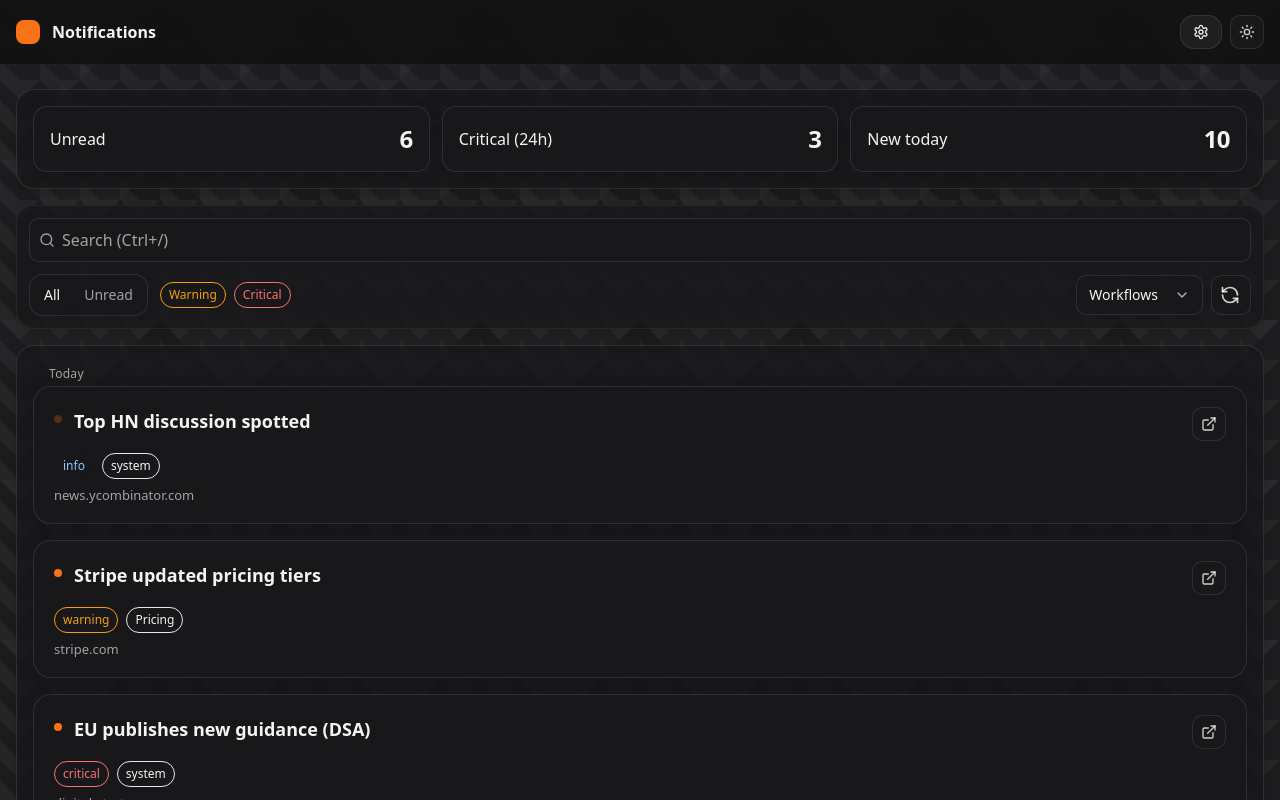
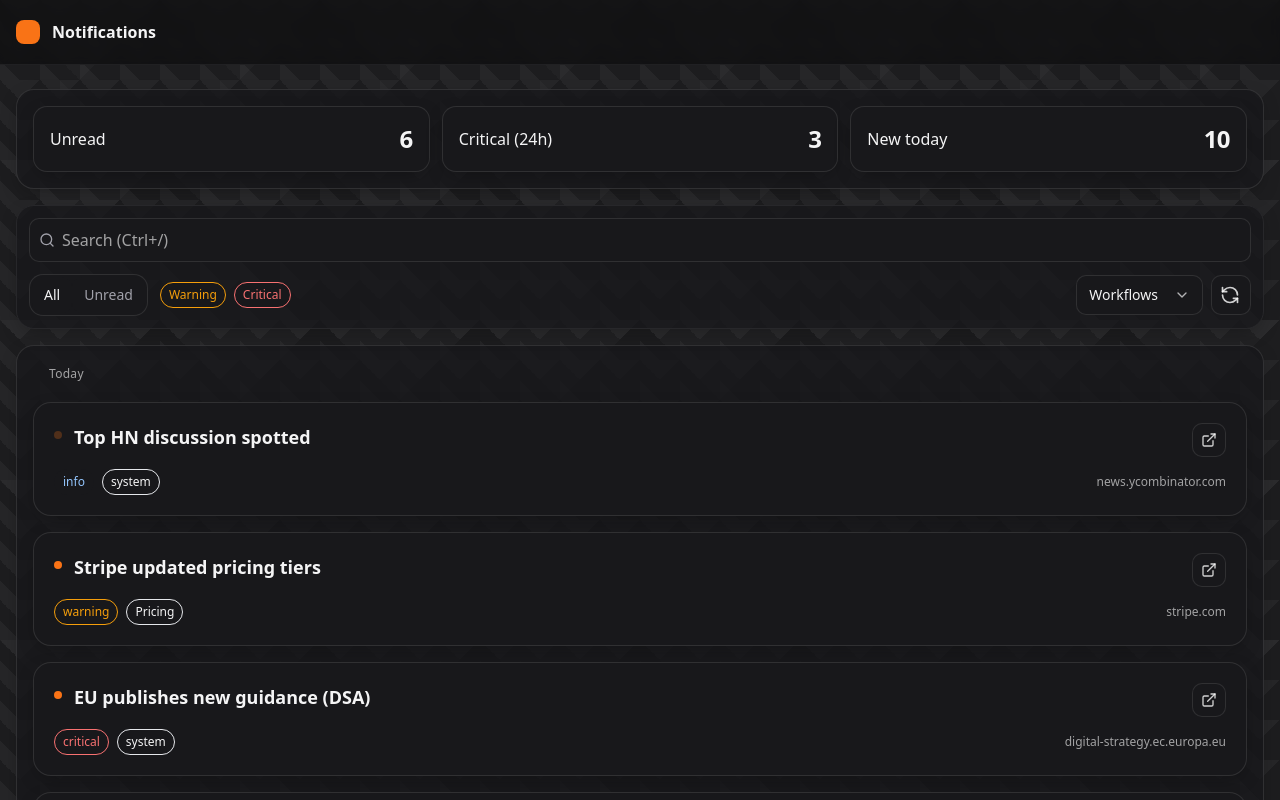
Before and after one commit to MMnemonic/kadoa-assignment, a React (Vite) app: page /notifications in a window 1280 px wide. Shown: the top 800 px of the page. Built offline with nearby package versions, Linux system fonts and the light colour scheme.

Commit message:
UX: clean skins, theme options and settings

```diff
--- a/src/App.tsx
+++ b/src/App.tsx
@@ -1,13 +1,9 @@
 import { useRef } from 'react'
 import { BrowserRouter, Navigate, Route, Routes, Link } from 'react-router-dom'
-import { Sun, Moon, Settings } from 'lucide-react'
-import { useUi } from './store/useUi'
 import './styles/tailwind.css'
 import NotificationsPage from './routes/NotificationsPage'
-import SettingsNotificationsPage from './routes/SettingsNotificationsPage'
 
 function TopBar() {
-	const { theme, setTheme } = useUi()
 	return (
 		<div data-topbar="true" className="sticky top-0 z-50 border-b border-[rgb(var(--border))]/70 backdrop-blur bg-[rgb(var(--bg-canvas))]/80">
 			<div className="mx-auto max-w-7xl px-4 h-16 flex items-center justify-between">
@@ -16,10 +12,7 @@ function TopBar() {
 					<h1 className="text-base font-semibold"><Link to="/notifications" aria-label="Go to notifications" className="hover:underline">Notifications</Link></h1>
 				</div>
 				<div className="flex items-center gap-2">
-					<Link to="/settings" aria-label="Open settings" className="ui-btn ui-btn--ghost"><Settings className="h-4 w-4" /></Link>
-					<button className="ui-iconbtn" aria-label="Toggle theme" onClick={() => setTheme(theme === 'light' ? 'dark' : 'light')}>
-						{theme === 'light' ? <Moon className="h-4 w-4" /> : <Sun className="h-4 w-4" />}
-					</button>
+					{/* settings/theme removed */}
 				</div>
 			</div>
 		</div>
@@ -35,7 +28,6 @@ function Shell() {
 				<Routes>
 					<Route path="/" element={<Navigate to="/notifications" replace />} />
 					<Route path="/notifications" element={<NotificationsPage containerRef={containerRef} />} />
-					<Route path="/settings" element={<SettingsNotificationsPage />} />
 					<Route path="*" element={<Navigate to="/notifications" replace />} />
 				</Routes>
 			</main>
--- a/src/components/NotificationItem.tsx
+++ b/src/components/NotificationItem.tsx
@@ -110,20 +110,18 @@ export default function NotificationItem({ item, onOpen, n, selectedId, onExtern
 					)}
 				</div>
 
-				<div className="tags-row">
-					{severityChip(data.severity)}
-					{tags.map((t, i) => (
-						<span key={`${t}-${i}`} className="ui-chip">{t}</span>
-					))}
+				{/* Bottom row: labels left, domain right */}
+				<div className="mt-3 flex items-center justify-between gap-3">
+					<div className="flex items-center gap-2 flex-wrap">
+						{severityChip(data.severity)}
+						{tags.map((t, i) => (
+							<span key={`${t}-${i}`} className="ui-chip">{t}</span>
+						))}
+					</div>
+					<div className="text-xs text-[rgb(var(--text-muted))] dark:text-white/60 truncate ml-auto">
+						{domain}
+					</div>
 				</div>
-
-				{(domain || timeago) && (
-					<div className="meta-row">
-						{domain && <span className="truncate">{domain}</span>}
-						{domain && timeago && <span className="meta-dot" />}
-						{timeago && <span>{timeago}</span>}
-					</div>
-				)}
 			</div>
 		</article>
 	)
--- a/src/main.tsx
+++ b/src/main.tsx
@@ -1,15 +1,20 @@
 import { StrictMode } from 'react'
 import { createRoot } from 'react-dom/client'
 import App from './App'
-import { applySkinToDocument, getInitialSkin, getInitialTheme } from './theme/skins'
 import { ErrorBoundary } from './shared/ErrorBoundary'
 import './styles/tailwind.css'
 
 // Global error hooks for visibility during dev
-window.addEventListener('error', (e) => console.error('window.onerror', (e as any).error || e))
-window.addEventListener('unhandledrejection', (e) => console.error('unhandledrejection', (e as any).reason))
+window.addEventListener('error', (e: ErrorEvent) => console.error('window.onerror', e.error || e))
+window.addEventListener('unhandledrejection', (e: PromiseRejectionEvent) => console.error('unhandledrejection', e.reason))
 
-applySkinToDocument(getInitialSkin(), getInitialTheme())
+// Force dark theme by default
+if (typeof document !== 'undefined') {
+	document.documentElement.classList.add('dark')
+	document.documentElement.setAttribute('data-theme', 'dark')
+	document.documentElement.setAttribute('data-skin', 'kadoa')
+	document.body.setAttribute('data-skin', 'kadoa')
+}
 
 createRoot(document.getElementById('root')!).render(
 	<StrictMode>
--- a/src/routes/SettingsNotificationsPage.tsx
+++ /dev/null
@@ -1,36 +0,0 @@
-import { useUi } from '../store/useUi'
-import { Link } from 'react-router-dom'
-
-export default function SettingsNotificationsPage() {
-	const { theme, setTheme, density, setDensity } = useUi()
-
-	// apply density to document
-	if (typeof document !== 'undefined') {
-		document.documentElement.setAttribute('data-density', density)
-	}
-
-	return (
-		<div className="space-y-4">
-			<div className="mb-6">
-				<Link to="/notifications" className="ui-btn ui-btn--ghost h-10 px-4">{'< Back'}</Link>
-			</div>
-			<h2 className="text-sm font-semibold">Appearance</h2>
-			<div className="ui-card p-4 space-y-3">
-				<div className="flex items-center justify-between">
-					<label>Theme</label>
-					<div className="ui-seg" role="group" aria-label="Theme">
-						<button className="ui-segitem" data-active={theme==='light'} aria-pressed={theme==='light'} onClick={()=>setTheme('light')}>Light</button>
-						<button className="ui-segitem" data-active={theme==='dark'} aria-pressed={theme==='dark'} onClick={()=>setTheme('dark')}>Dark</button>
-					</div>
-				</div>
-				<div className="flex items-center justify-between">
-					<label>Density</label>
-					<div className="ui-seg" role="group" aria-label="Density">
-						<button className="ui-segitem" data-active={density==='comfortable'} aria-pressed={density==='comfortable'} onClick={()=>setDensity('comfortable')}>Comfort</button>
-						<button className="ui-segitem" data-active={density==='compact'} aria-pressed={density==='compact'} onClick={()=>setDensity('compact')}>Compact</button>
-					</div>
-				</div>
-			</div>
-		</div>
-	)
-}
--- a/src/store/useUi.ts
+++ /dev/null
@@ -1,31 +0,0 @@
-import { create } from 'zustand'
-import { applySkinToDocument, getInitialSkin, getInitialTheme, type Skin, type Theme } from '../theme/skins'
-
-type Density = 'comfortable' | 'compact'
-
-type UiState = {
-	skin: Skin
-	theme: Theme
-	density: Density
-	lastSeenAt: string
-	setSkin: (s: Skin) => void
-	setTheme: (t: Theme) => void
-	setDensity: (d: Density) => void
-	setLastSeen: (iso: string) => void
-}
-
-export const useUi = create<UiState>((set, get) => {
-	const skin = getInitialSkin()
-	const theme = getInitialTheme()
-	applySkinToDocument(skin, theme)
-	return {
-		skin,
-		theme,
-		density: 'comfortable',
-		lastSeenAt: new Date().toISOString(),
-		setSkin: (s) => { applySkinToDocument(s, get().theme); set({ skin: s }) },
-		setTheme: (t) => { applySkinToDocument(get().skin, t); set({ theme: t }) },
-		setDensity: (d) => set({ density: d }),
-		setLastSeen: (iso) => set({ lastSeenAt: iso }),
-	}
-})
--- a/src/theme/skins.ts
+++ /dev/null
@@ -1,25 +0,0 @@
-export type Skin = 'default' | 'kadoa'
-export type Theme = 'light' | 'dark'
-
-const STORAGE_KEY = 'nc.skin'
-const THEME_KEY = 'nc.theme'
-
-export function applySkinToDocument(skin: Skin = 'kadoa', theme: Theme = 'dark') {
-	const root = document.documentElement
-	root.setAttribute('data-skin', skin)
-	root.setAttribute('data-theme', theme)
-	// Toggle Tailwind dark mode
-	if (theme === 'dark') root.classList.add('dark'); else root.classList.remove('dark')
-	// For background layer rules
-	document.body.setAttribute('data-skin', skin)
-	localStorage.setItem(STORAGE_KEY, skin)
-	localStorage.setItem(THEME_KEY, theme)
-}
-
-export function getInitialSkin(): Skin {
-	return (localStorage.getItem(STORAGE_KEY) as Skin) || 'kadoa'
-}
-
-export function getInitialTheme(): Theme {
-	return (localStorage.getItem(THEME_KEY) as Theme) || 'dark'
-}
```
Also changed, not shown: src/styles/tailwind.css.
